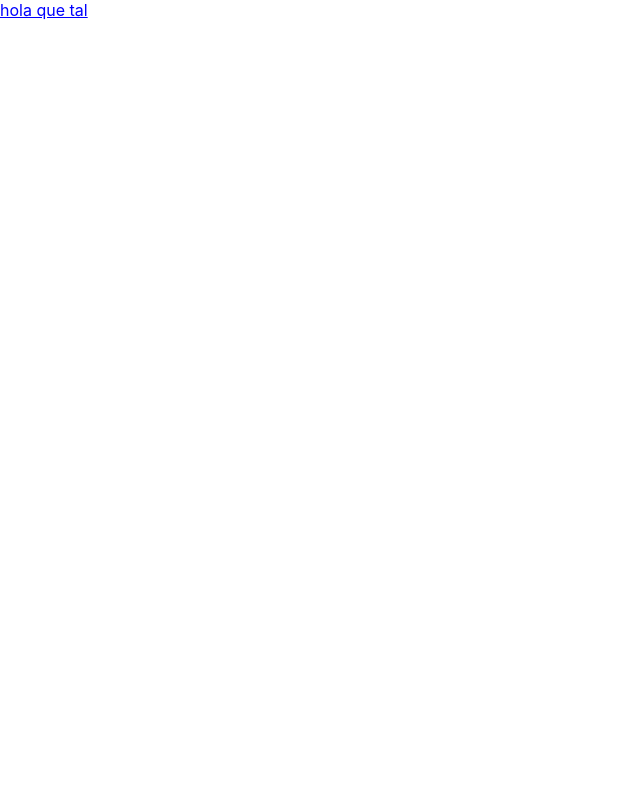
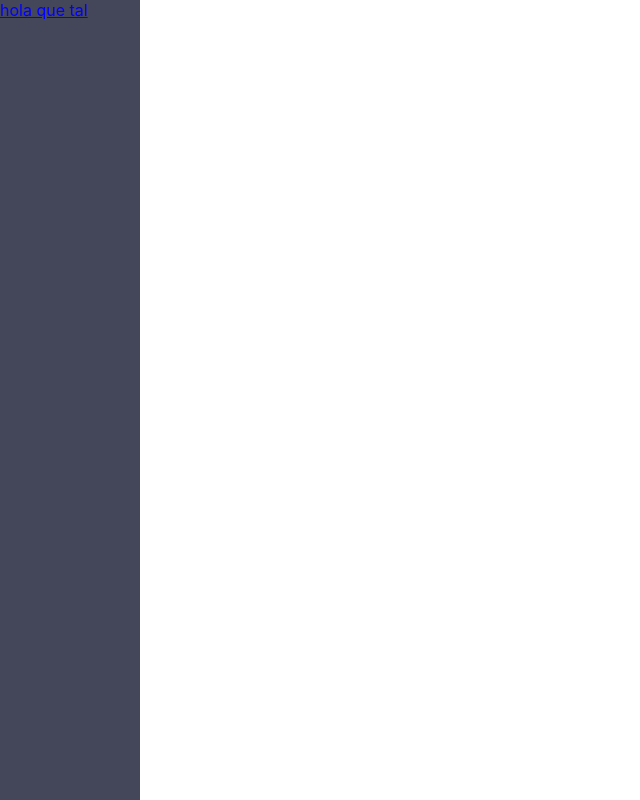
Before and after one commit to luchosr/preworkV2, a React (Create React App) app: page / in a window 1280 px wide. Shown: the top 800 px of the page, without its empty margins (0-640 px from the left). Built offline with nearby package versions, Linux system fonts and the light colour scheme.

Commit message:
add sidebar styles

```diff
--- a/src/App.css
+++ b/src/App.css
@@ -37,3 +37,8 @@ body {
   padding: 0;
   overflow: hidden;
 }
+.App {
+  display: flex;
+  flex-direction: row;
+  height: 100vw;
+}
--- a/src/Sidebar/Sidebar.js
+++ b/src/Sidebar/Sidebar.js
@@ -1,5 +1,6 @@
 import React from "react";
 import Link from "./Link";
+import "./styles.css";
 
 const Sidebar = () => {
   return (
--- /dev/null
+++ b/src/Sidebar/styles.css
@@ -0,0 +1,7 @@
+.sidebar {
+  height: 100%;
+  display: flex;
+  flex-direction: column;
+  width: 140px;
+  background-color: #44475a;
+}
```
